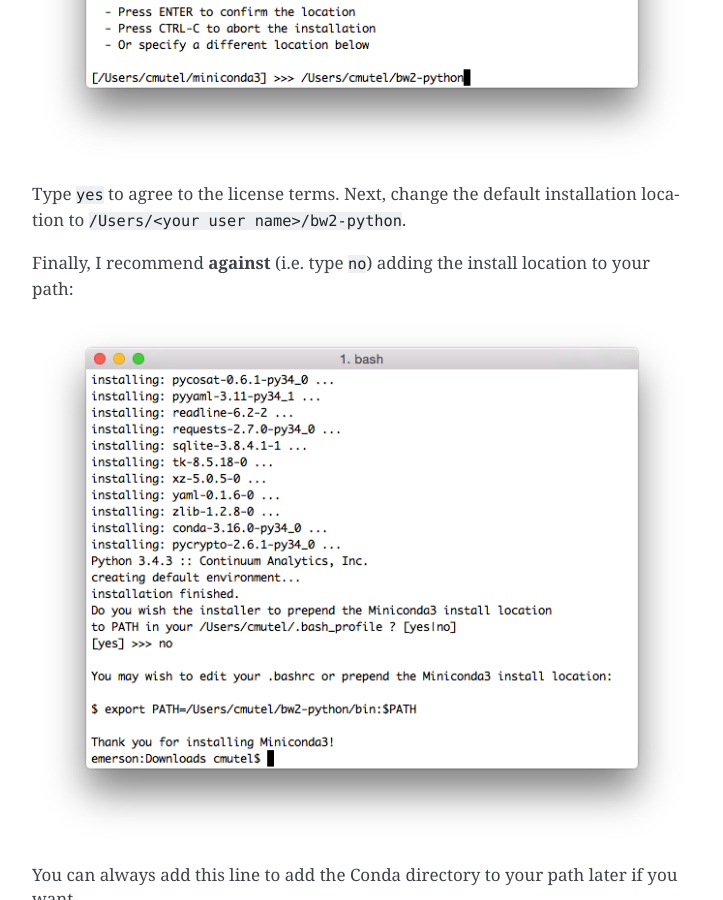
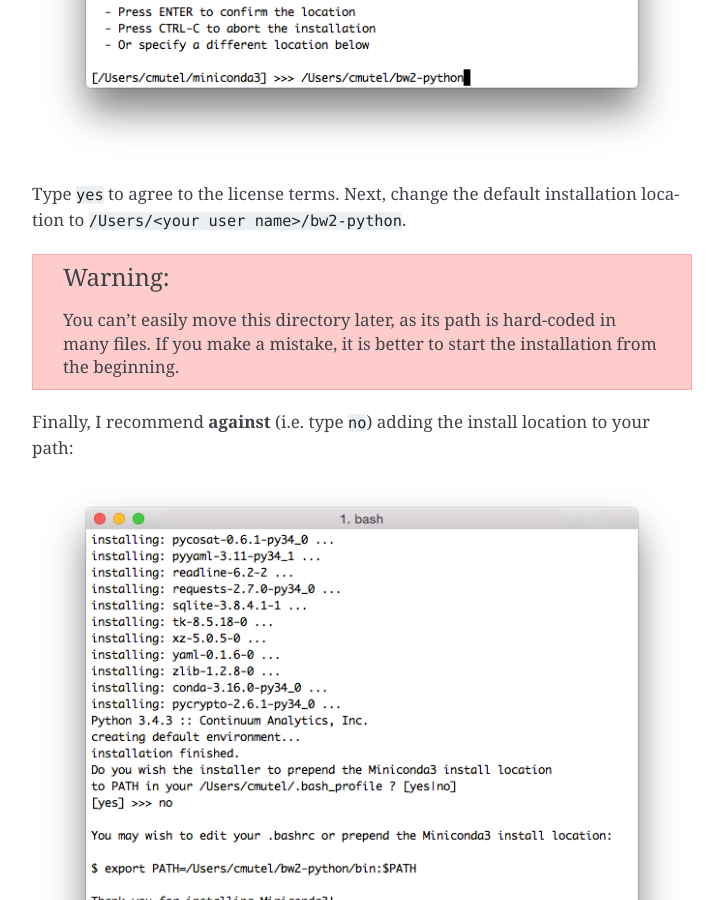
Before and after one commit to brightway-lca/brightway2, a Sphinx documentation site: the page built from docs/installation.rst, in a window 1280 px wide and 900 px high, scrolled down 5616 px. Shown: the whole window, without its empty margins (388-1111 px from the left). Built offline with Sphinx 7.4.7, drawn with Linux system fonts in a browser that asks for light colours.

Commit message:
Add warning about OS X folder path

```diff
--- a/docs/installation.rst
+++ b/docs/installation.rst
@@ -137,6 +137,8 @@ Press the space bar to go through the license.
 
 Type ``yes`` to agree to the license terms. Next, change the default installation location to ``/Users/<your user name>/bw2-python``.
 
+.. warning:: You can't easily move this directory later, as its path is hard-coded in many files. If you make a mistake, it is better to start the installation from the beginning.
+
 Finally, I recommend **against** (i.e. type ``no``) adding the install location to your path:
 
 .. image:: images/osx-4.png
```
